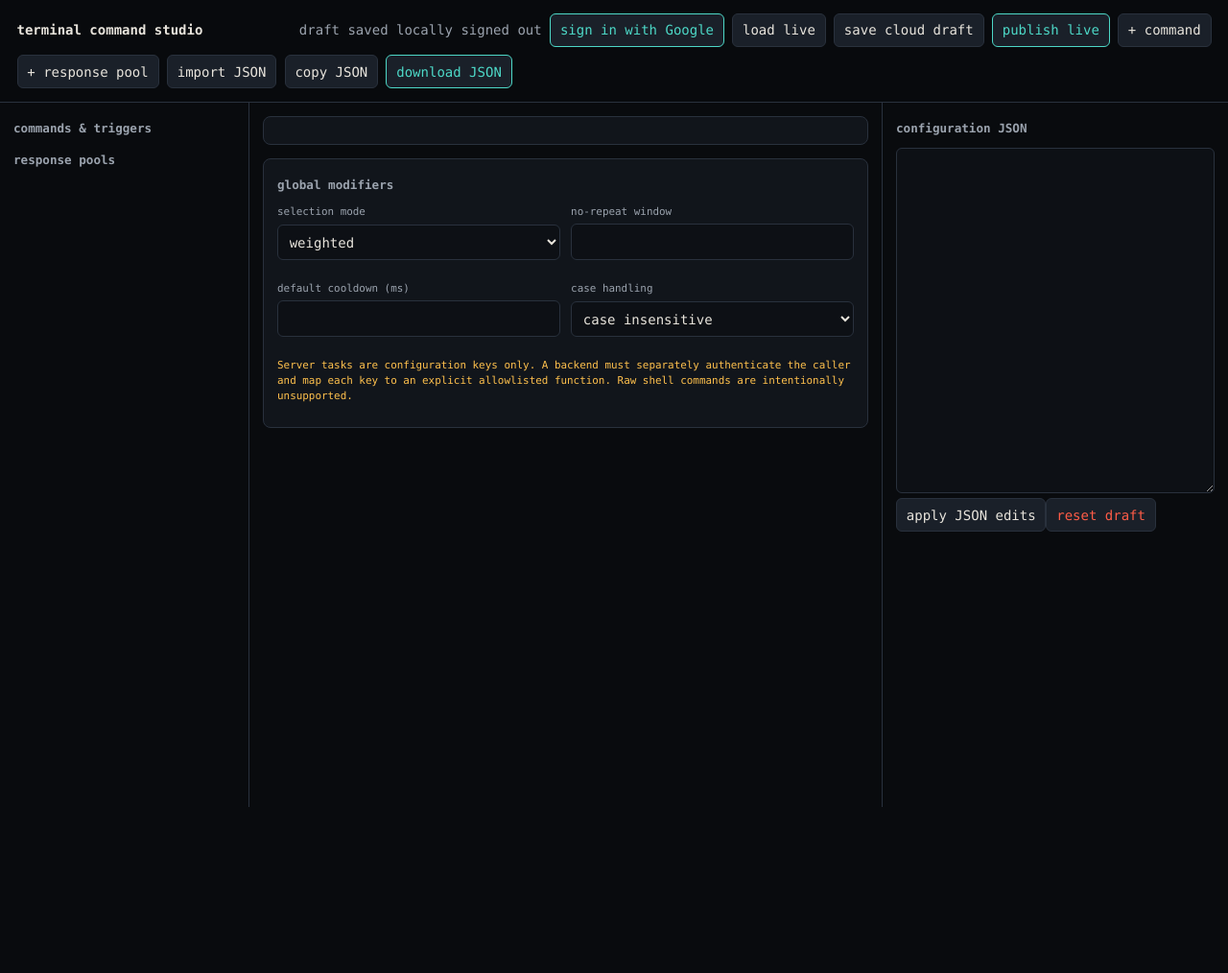
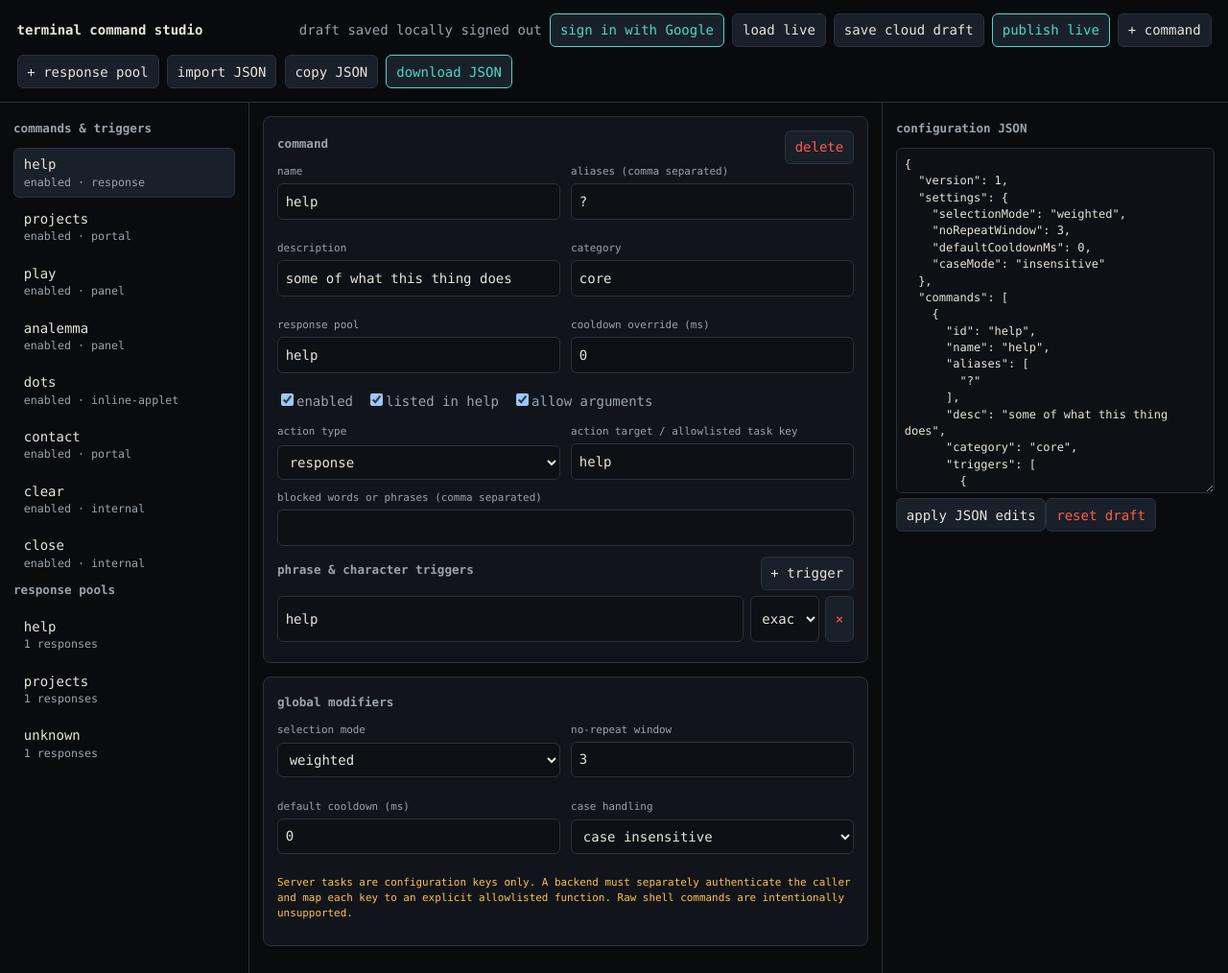
Before and after one commit to mario0318/mario0318, a website: page admin/terminal-command-studio.html in a window 1280 px wide. Shown: the whole page at 96% size. Before the commit the page ends 841 px from the top, so only its background shows below. Drawn offline with Linux system fonts and the light colour scheme; no server answers.

Commit message:
Fix terminal studio initialization

```diff
--- a/admin/terminal-command-studio.html
+++ b/admin/terminal-command-studio.html
@@ -54,8 +54,9 @@
       {id:'clear',name:'clear',aliases:[],desc:'',category:'core',triggers:[{type:'exact',value:'clear'}],enabled:true,listed:false,action:{type:'internal',target:'clear'},responsePool:'clear',cooldownMs:0,allowArgs:false,blockedPhrases:[]},
       {id:'close',name:'close',aliases:[],desc:'',category:'core',triggers:[{type:'exact',value:'close'}],enabled:true,listed:false,action:{type:'internal',target:'close'},responsePool:'close',cooldownMs:0,allowArgs:false,blockedPhrases:[]}
     ],responsePools:{help:[{text:'some things you can ask this thing to do.',weight:1,enabled:true}],projects:[{text:'opening projects.',weight:1,enabled:true}],unknown:[{text:'no idea what that means. respect the attempt though.',weight:1,enabled:true}]}};
+    function clone(v){return JSON.parse(JSON.stringify(v))}
     let state=load(),selection={kind:'command',key:state.commands[0]?.id||null};
-    const $=id=>document.getElementById(id), clone=v=>JSON.parse(JSON.stringify(v));
+    const $=id=>document.getElementById(id);
     function load(){try{return JSON.parse(localStorage.getItem(STORAGE_KEY))||clone(seed)}catch{return clone(seed)}}
     function save(message='saved'){localStorage.setItem(STORAGE_KEY,JSON.stringify(state));$('status').textContent=message;renderJson();}
     function node(tag,text,attrs={}){const n=document.createElement(tag);if(text!==null)n.textContent=text;for(const[k,v]of Object.entries(attrs))n[k]=v;return n}
```
